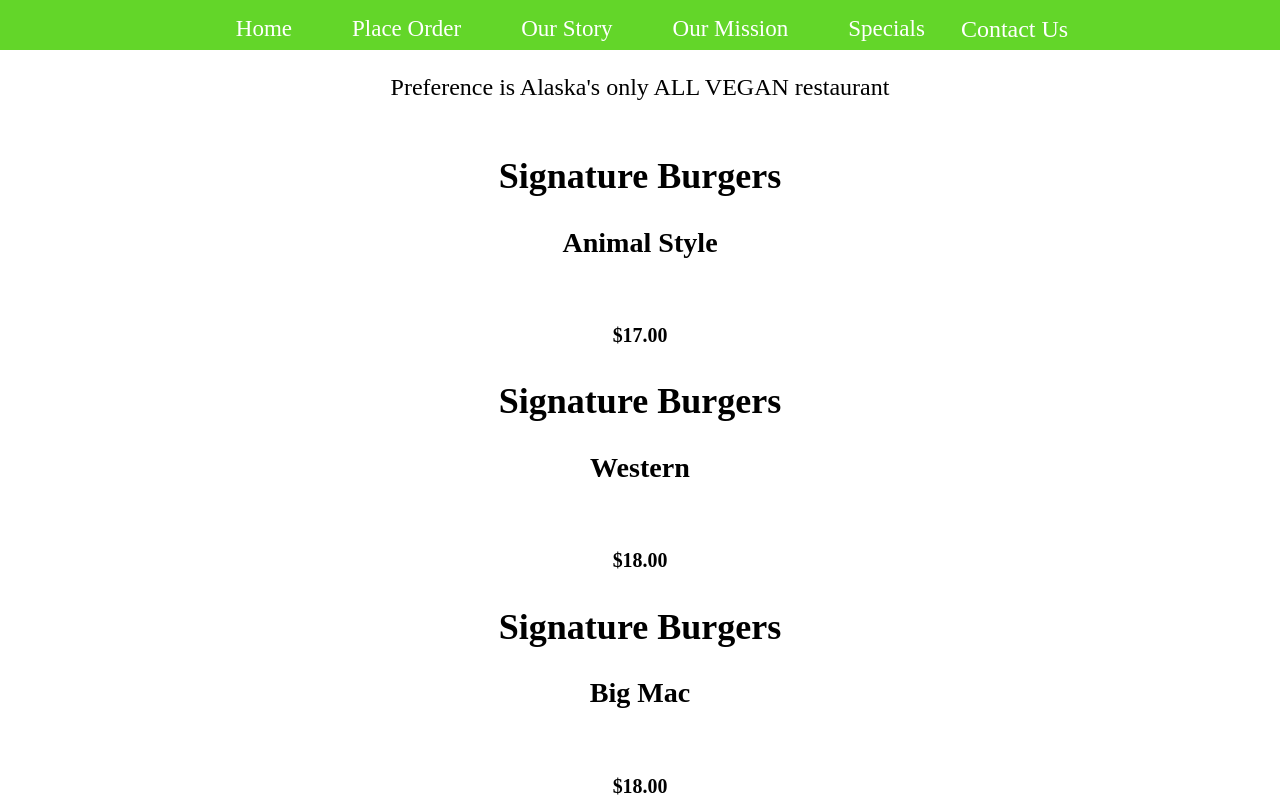
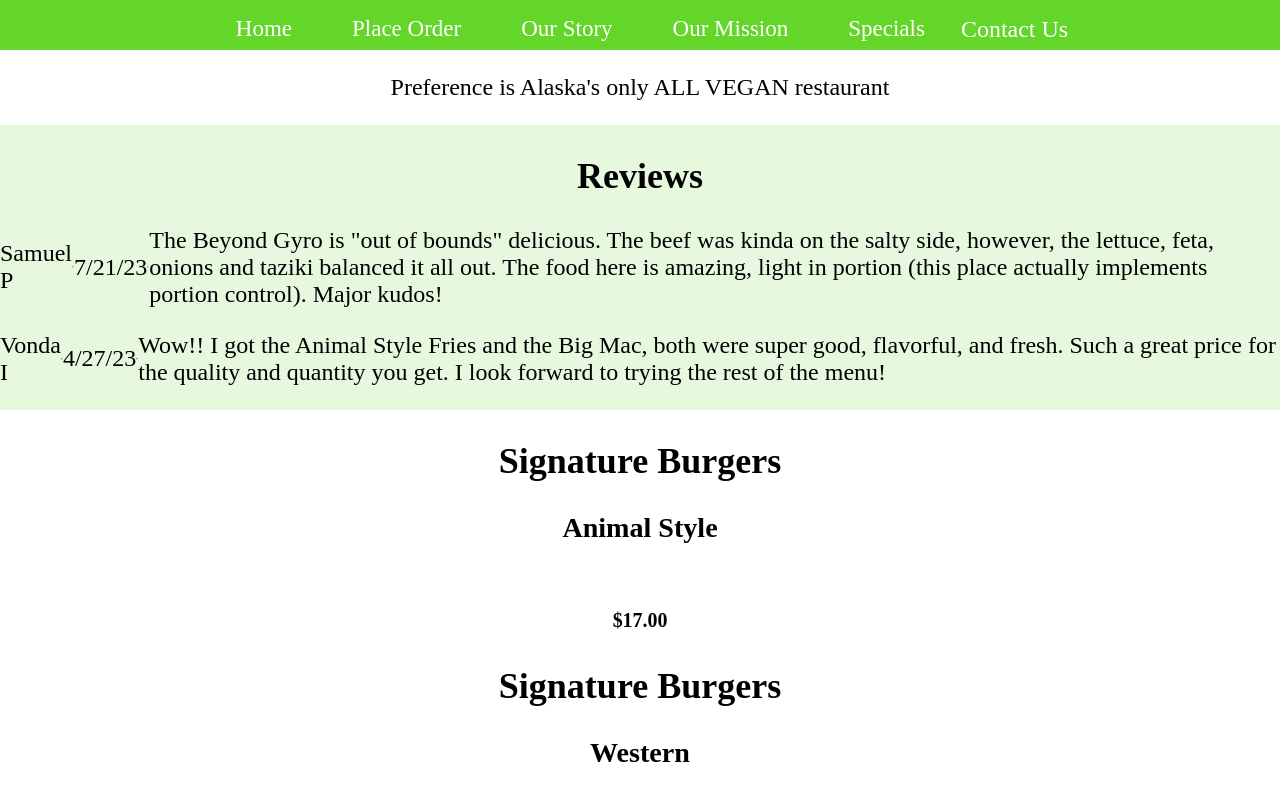
Before and after one commit to jazzminceleste/Final-Project-React-App, a React (Vite) app: page / in a window 1280 px wide. Shown: the top 800 px of the page. Built offline with nearby package versions, Linux system fonts and the light colour scheme.

Commit message:
6 added reviews

```diff
--- a/src/App.css
+++ b/src/App.css
@@ -80,7 +80,8 @@ a:hover {
 }
 
 .flex-ctr,
-p {
+p,
+h2 {
   display: flex;
   justify-content: center;
   align-items: center;
--- a/src/components/Reviews.jsx
+++ b/src/components/Reviews.jsx
@@ -1,7 +1,19 @@
 const Reviews = () => {
 
   return (
-    <div></div>
+    <div>
+      <h2>Reviews</h2>
+      <p>
+        Samuel P <hr />
+        7/21/23<hr />
+        The Beyond Gyro is "out of bounds" delicious. The beef was kinda on the salty side, however, the lettuce, feta, onions and taziki balanced it all out. The food here is amazing, light in portion (this place actually implements portion control). Major kudos!
+      </p>
+      <p>
+        Vonda I <hr />
+        4/27/23 <hr />
+        Wow!! I got the Animal Style Fries and the Big Mac, both were super good, flavorful, and fresh. Such a great price for the quality and quantity you get. I look forward to trying the rest of the menu!
+      </p>
+    </div>
   )
 }
 
```
